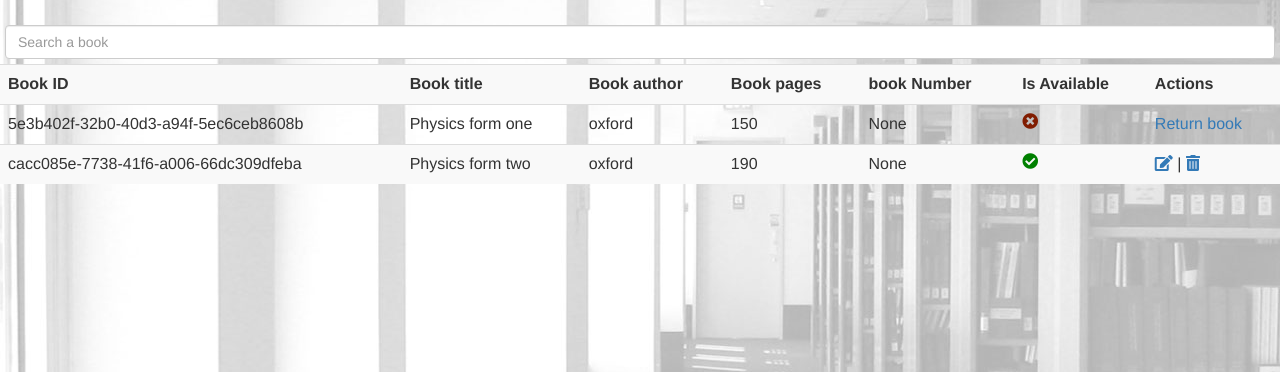
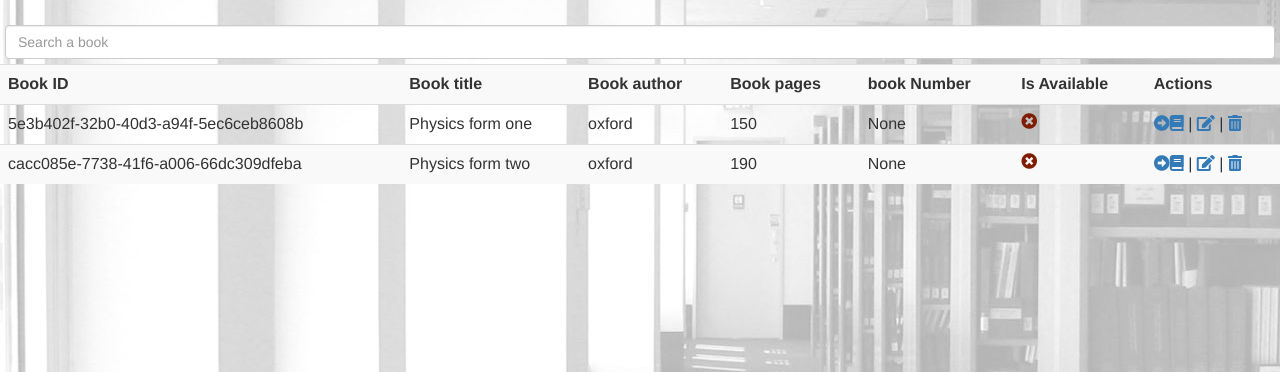
Before and after one commit to Agha-Muqarib/Library-Management-System, a Django app: page /view_books in a window 1280 px wide. Shown: the part 57-429 px from the top of the page. Run offline with Django 3.2, Linux system fonts and the light colour scheme; data comes from the database, SQL or seed files in the repository; some libraries are stand-ins or nearby versions.

Commit message:
modified: 	library/templates/issue_records.html 	library/templates/view_books.html 	library/views.py

```diff
--- a/LMS/library/templates/view_books.html
+++ b/LMS/library/templates/view_books.html
@@ -31,7 +31,11 @@
     <td>
         {%if  book.Is_borrowed %}
         <span><i class="fa fa-times-circle" style="color:rgb(128, 28, 0)"></i></span>
-        <td><a>Return book</a></td>
+        <td>
+            <a><i class="fa fa-arrow-alt-circle-right"></i><i class="fa fa-book"></i></a> |
+            <a href="edit/book/{{book.id}}"><i class="fa fa-edit"></i></a> |
+                <a href="delete/book/{{book.id}}"><i class="fa fa-trash-alt"></i></a>
+            </td>
         {%else%}
         <span><i class="fa fa-check-circle" style="color:green"></i></span>
         <td><a href="edit/book/{{book.id}}"><i class="fa fa-edit"></i></a> | <a
--- a/LMS/library/views.py
+++ b/LMS/library/views.py
@@ -47,11 +47,10 @@ def add_book_issue(request):
             unsaved_form=form.save(commit=False)
             book_to_save=BookInstance.objects.get(id=unsaved_form.book_instance.id)
             book_to_save.Is_borrowed=True
-            # book_to_save.save()
-            # form.save()
+            book_to_save.save()
+            form.save()
             form.save_m2m()
-            print("saved")
-            return redirect('/view_books_issued')
+        return redirect('/view_books_issued')
     else:
         form=Book_IssueForm
         bk=(BookInstance.objects.filter(Is_borrowed=False))
```
Also changed, not shown: LMS/library/templates/issue_records.html (+4 -3 lines), LMS/db.sqlite3.
